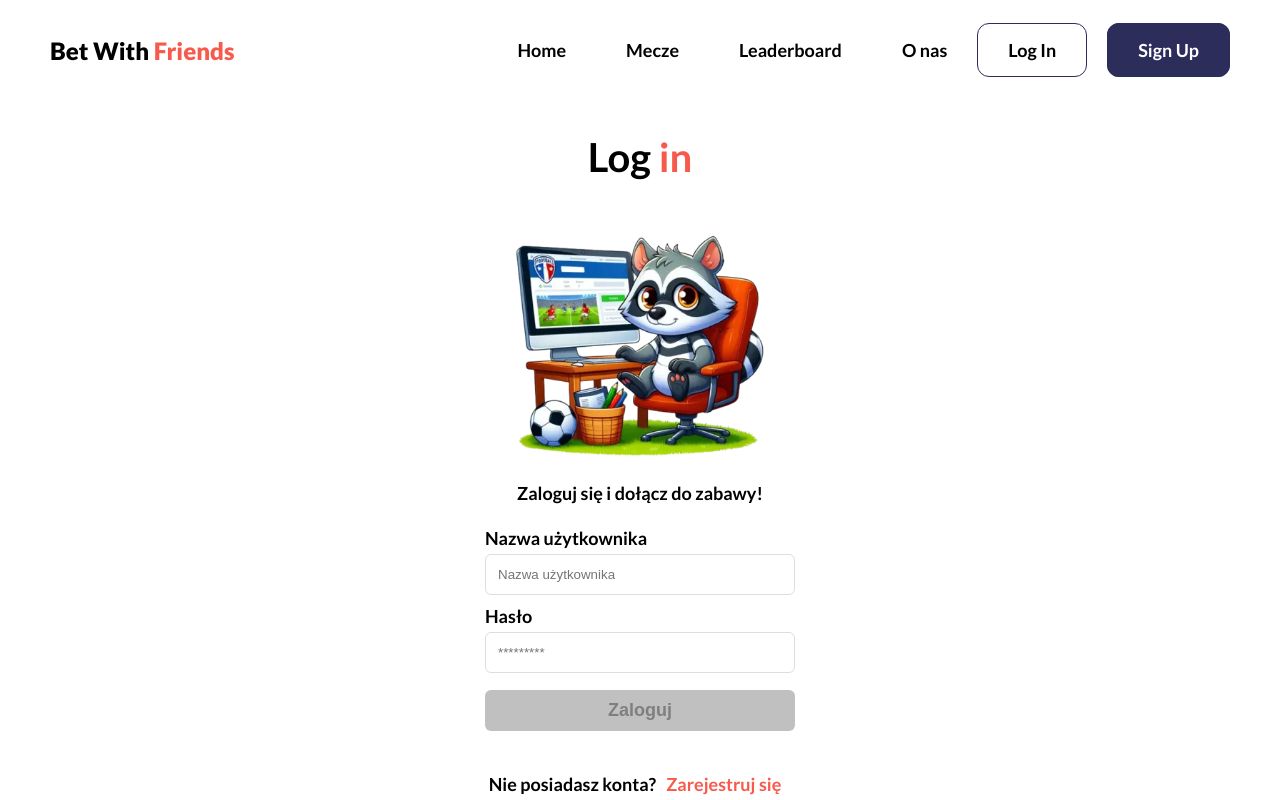
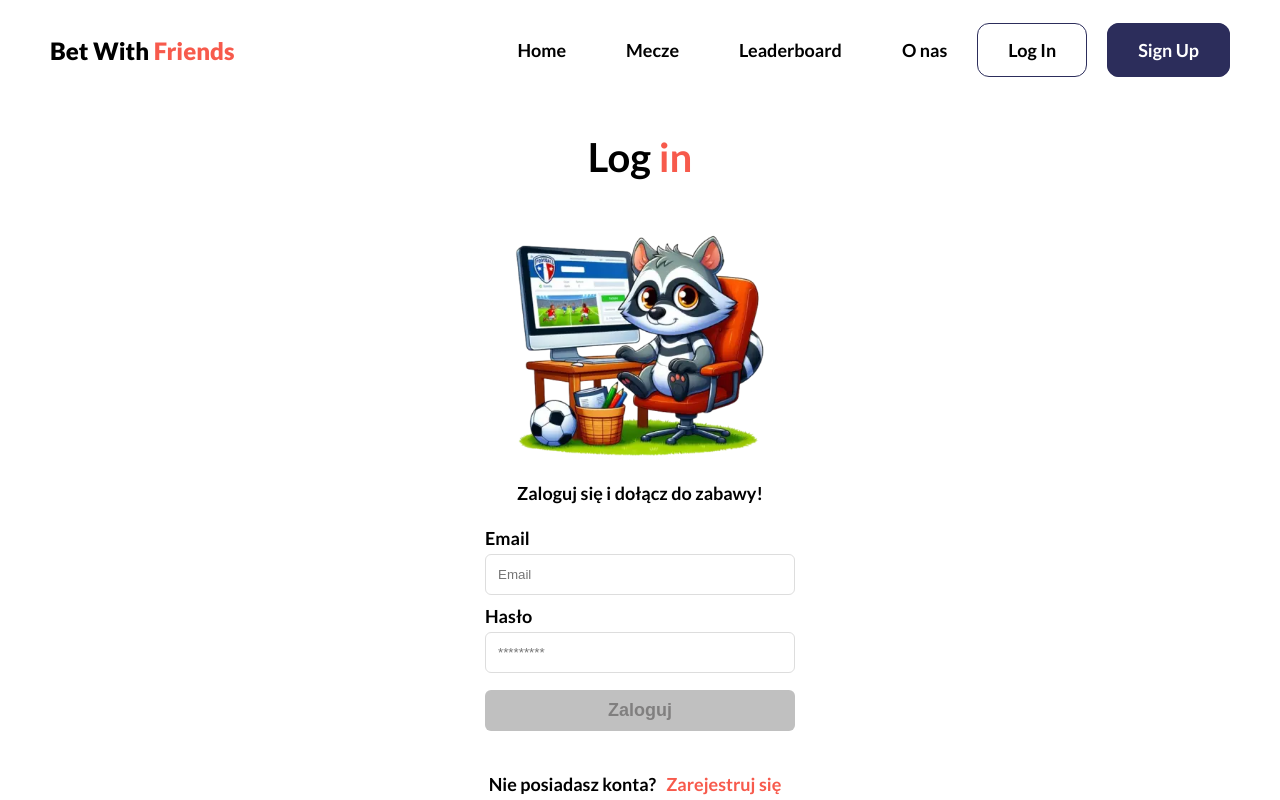
Before and after one commit to MichalMotyka/bet-with-friends, a React (Create React App) app in the folder FE/: page /login in a window 1280 px wide. Shown: the top 800 px of the page. Built offline with nearby package versions, Linux system fonts and the light colour scheme.

Commit message:
login validation fix

```diff
--- a/FE/src/components/auth/login/Login.js
+++ b/FE/src/components/auth/login/Login.js
@@ -84,7 +84,7 @@ function Login () {
 
         <Formik
           initialValues={{
-            name: '',
+            email: '',
             password: ''
           }}
           validate={validate}
@@ -93,21 +93,20 @@ function Login () {
           {formik => (
             <Form className='form-login'>
               <p className='form-parag'>Zaloguj się i dołącz do zabawy!</p>
-              <label htmlFor='name'>Nazwa użytkownika</label>
+              <label htmlFor='email'>Email</label>
               <Field
-                type='text'
-                id='name'
-                name='name'
-                maxLength={30}
-                placeholder='Nazwa użytkownika'
+                type='email'
+                id='email'
+                name='email'
+                placeholder='Email'
                 className={
-                  formik.touched.name && formik.errors.name
+                  formik.touched.email && formik.errors.email
                     ? 'login-input-error'
                     : ''
                 }
               />
               <ErrorMessage
-                name='name'
+                name='email'
                 component='span'
                 className='login-error-msg'
               />
--- a/FE/src/components/auth/validation/LogInValidations.js
+++ b/FE/src/components/auth/validation/LogInValidations.js
@@ -9,10 +9,10 @@ const validate = values => {
       'Hasło musi zawierać co najmniej jeden znak specjalny (!@#$%^&*)'
   }
 
-  if (!values.name) {
-    errors.name = 'Pole wymagane'
-  } else if (values.name.length < 3 || values.name.length >= 30) {
-    errors.name = 'Nick musi mieć od 3 do 30 znaków'
+  if (!values.email) {
+    errors.email = 'Pole wymagane'
+  } else if (!/^[A-Z0-9._%+-]+@[A-Z0-9.-]+\.[A-Z]{2,4}$/i.test(values.email)) {
+    errors.email = 'Błędny adres e-mail'
   }
 
   return errors
```
